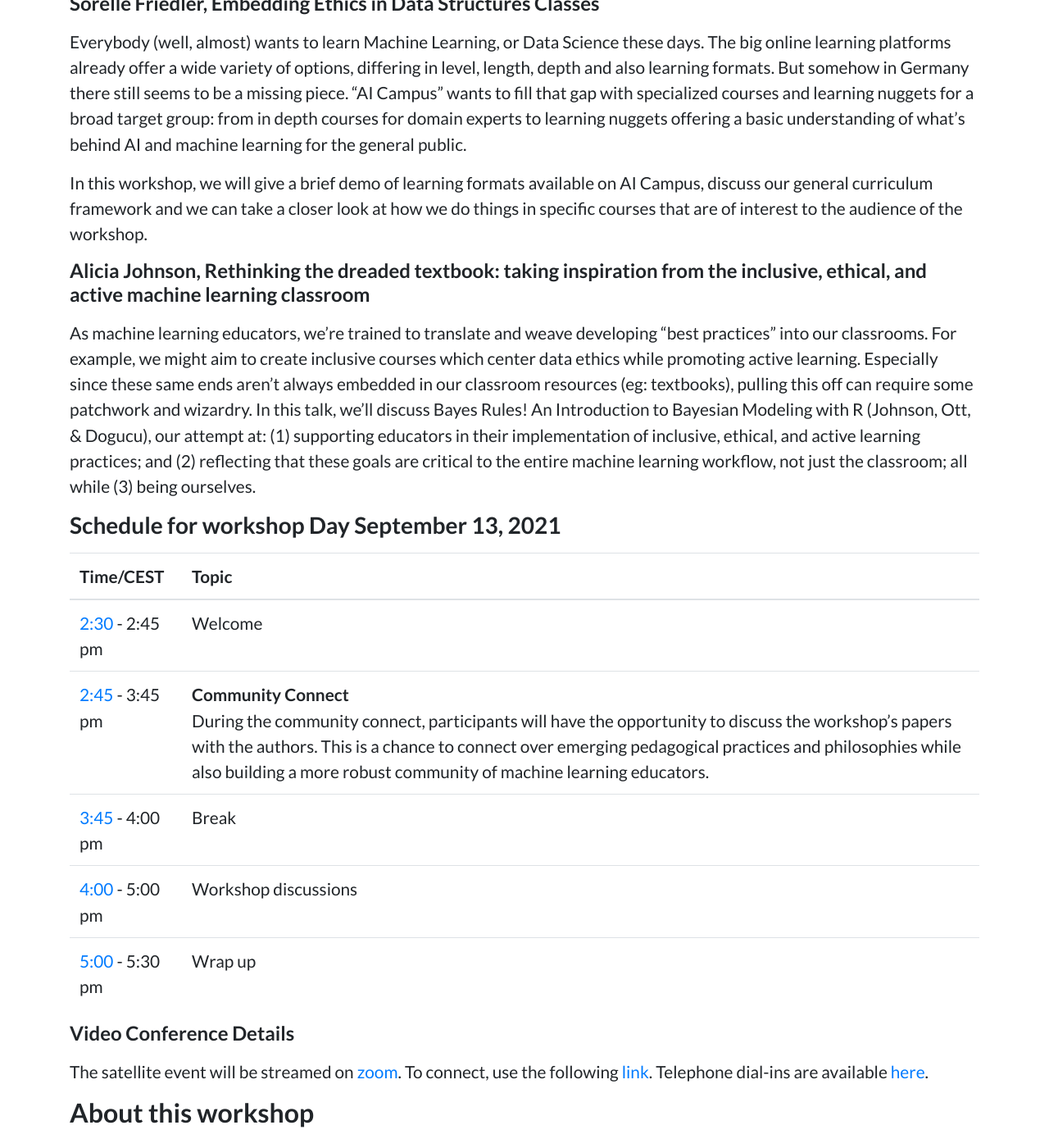
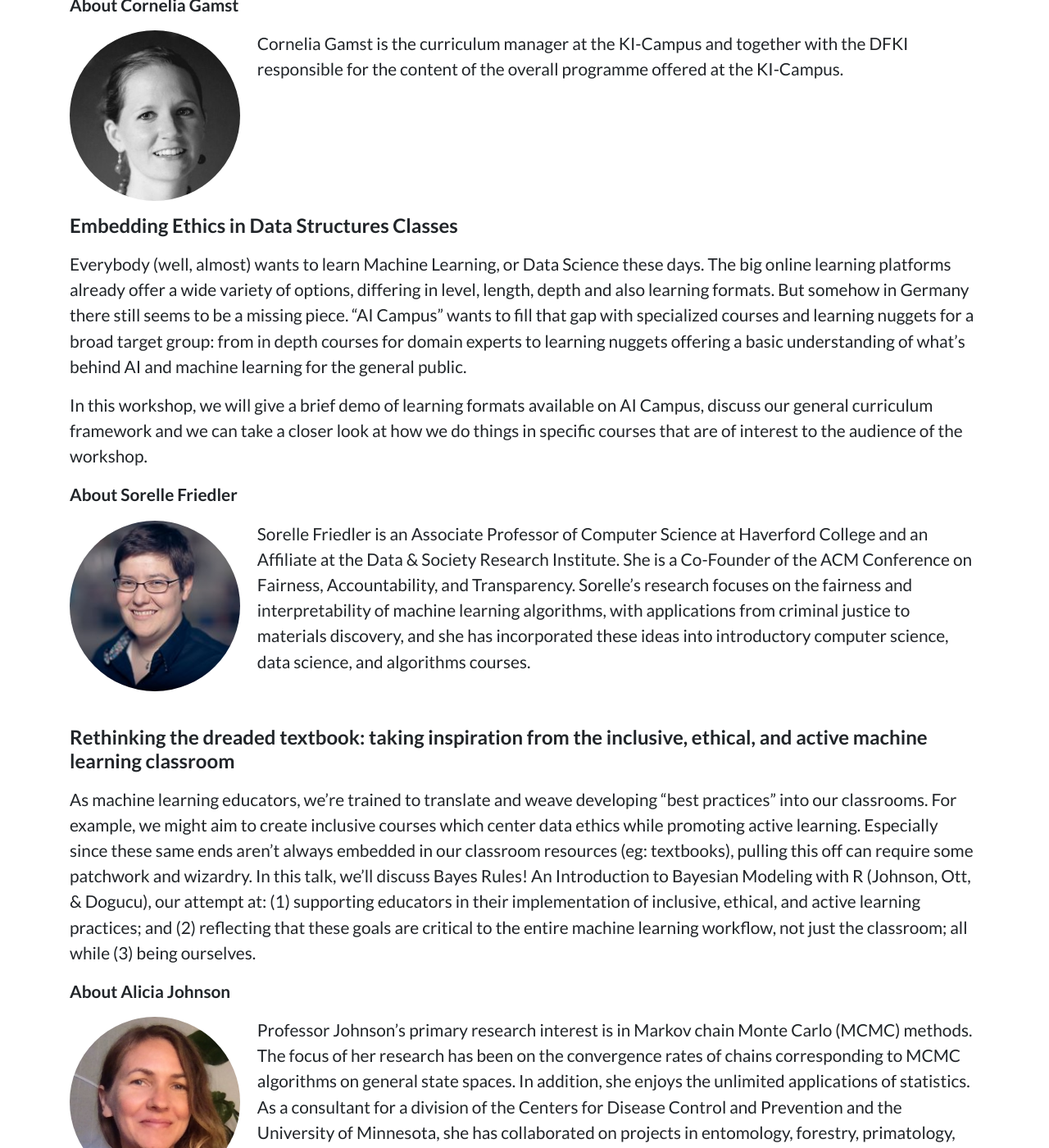
Before and after one commit to teaching-ml/2021, a Jekyll site: the page built from index.md, in a window 1280 px wide and 1400 px high, scrolled down 3100 px. Shown: the whole window at 82% size. Built offline with Jekyll 4.4.1, drawn with Linux system fonts in a browser that asks for light colours; some of the changed text lies outside the part shown.

Commit message:
added bio and images

```diff
--- a/index.md
+++ b/index.md
@@ -37,20 +37,35 @@ We will publish the conference link on this website before the event.
 The satellite event will be streamed on [zoom](https://zoom.us). To connect, use the following [link](https://us06web.zoom.us/j/89839487704?pwd=QXp3MWc4WVNTRFdBeldhRWVBU0RwUT09). Telephone dial-ins are available [here](https://us06web.zoom.us/u/kbSgTcLx3S).
 
 
-#### Cornelia Gamst, Demo of "AI Campus - the learning platform for artificial intelligence"
+#### Demo of "AI Campus - the learning platform for artificial intelligence"
 
 Everybody (well, almost) wants to learn Machine Learning, or Data Science these days. The big online learning platforms already offer a wide variety of options, differing in level, length, depth and also learning formats. But somehow in Germany there still seems to be a missing piece. "AI Campus" wants to fill that gap with specialized courses and learning nuggets for a broad target group: from in depth courses for domain experts to learning nuggets offering a basic understanding of what's behind AI and machine learning for the general public.
 
 In this workshop, we will give a brief demo of learning formats available on AI Campus, discuss our general curriculum framework and we can take a closer look at how we do things in specific courses that are of interest to the audience of the workshop.
 
-#### Sorelle Friedler, Embedding Ethics in Data Structures Classes
+**About Cornelia Gamst**
+
+<img src="img/cornelia-gamst.jpg" alt="" style="float: left;width: 10em;margin: 0em 1em 0em 0em;" class="rounded-circle">
+
+Cornelia Gamst is the curriculum manager at the KI-Campus and together with the DFKI responsible for the content of the overall programme offered at the KI-Campus.
+<br style="clear: both;" />
+
+
+#### Embedding Ethics in Data Structures Classes
 
 Everybody (well, almost) wants to learn Machine Learning, or Data Science these days. The big online learning platforms already offer a wide variety of options, differing in level, length, depth and also learning formats. But somehow in Germany there still seems to be a missing piece. "AI Campus" wants to fill that gap with specialized courses and learning nuggets for a broad target group: from in depth courses for domain experts to learning nuggets offering a basic understanding of what's behind AI and machine learning for the general public.
 
 In this workshop, we will give a brief demo of learning formats available on AI Campus, discuss our general curriculum framework and we can take a closer look at how we do things in specific courses that are of interest to the audience of the workshop.
 
+**About Sorelle Friedler**
 
-#### Alicia Johnson, Rethinking the dreaded textbook: taking inspiration from the inclusive, ethical, and active machine learning classroom
+<img src="img/sorelle-friedler.jpg" alt="" style="float: left;width: 10em;margin: 0em 1em 0em 0em;" class="rounded-circle">
+
+Sorelle Friedler is an Associate Professor of Computer Science at Haverford College and an Affiliate at the Data & Society Research Institute. She is a Co-Founder of the ACM Conference on Fairness, Accountability, and Transparency. Sorelle's research focuses on the fairness and interpretability of machine learning algorithms, with applications from criminal justice to materials discovery, and she has incorporated these ideas into introductory computer science, data science, and algorithms courses.
+
+<br style="clear: both;" />
+
+#### Rethinking the dreaded textbook: taking inspiration from the inclusive, ethical, and active machine learning classroom
 
 As machine learning educators, we’re trained to translate and
 weave developing “best practices” into our classrooms. For example, we
@@ -64,7 +79,11 @@ of inclusive, ethical, and active learning practices; and (2) reflecting
 that these goals are critical to the entire machine learning workflow, not
 just the classroom; all while (3) being ourselves.
 
+**About Alicia Johnson**
 
+<img src="img/alicia-johnson.jpg" alt="" style="float: left;width: 10em;margin: 0em 1em 0em 0em;" class="rounded-circle">
+
+Professor Johnson’s primary research interest is in Markov chain Monte Carlo (MCMC) methods. The focus of her research has been on the convergence rates of chains corresponding to MCMC algorithms on general state spaces. In addition, she enjoys the unlimited applications of statistics. As a consultant for a division of the Centers for Disease Control and Prevention and the University of Minnesota, she has collaborated on projects in entomology, forestry, primatology, public health, and others. In other words, her work in statistics allows her to keep learning a little about a lot!
 ### Schedule for workshop Day September 13, 2021
 
 | Time/CEST | Topic |
```
Also changed, not shown: img/alicia-johnson.jpg (added), img/cornelia-gamst.jpg (added), img/sorelle-friedler.jpg (added).
